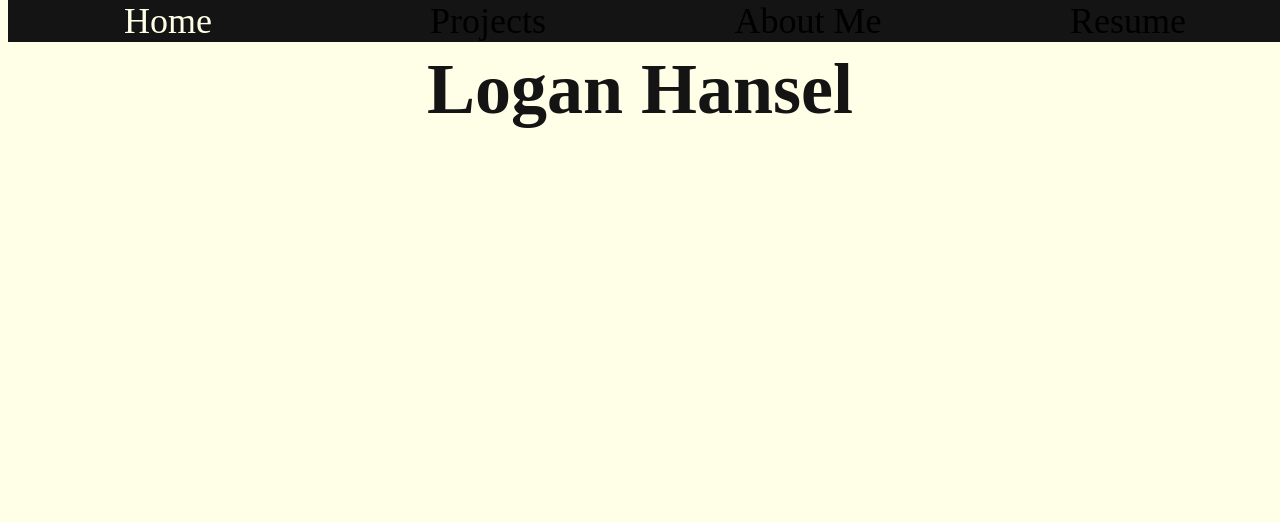
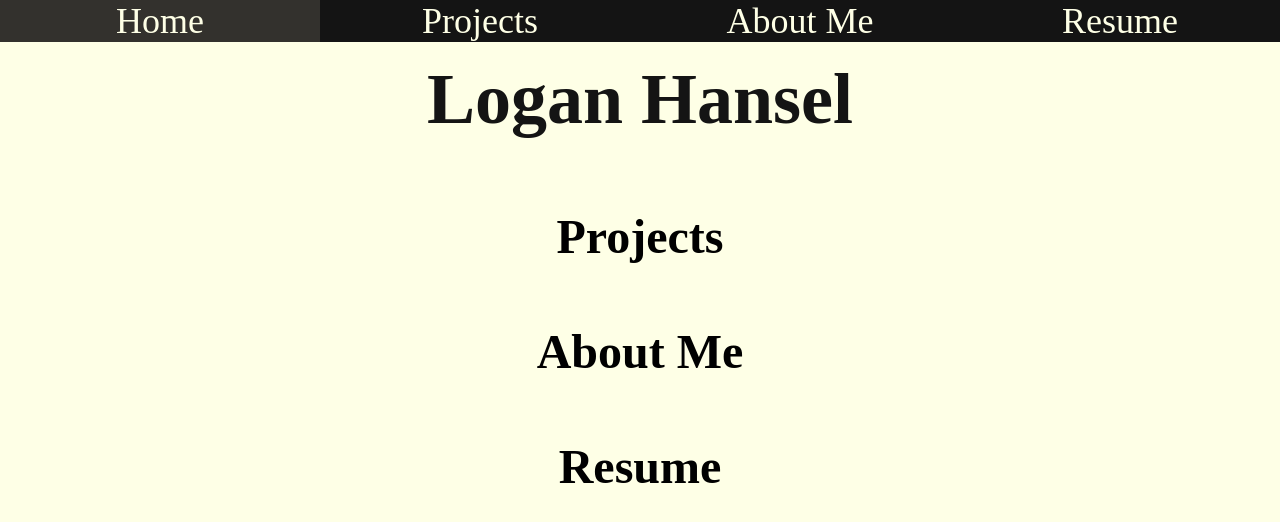
Before and after one commit to loganhansel/my-personal-website, a plain HTML site: page index.html in a window 1280 px wide. Drawn offline with Linux system fonts and the light colour scheme.

Commit message:
Fixed navigation menu, added color change on hover.

```diff
--- a/index.html
+++ b/index.html
@@ -8,12 +8,15 @@
         <div id="main-menu">
             <ul>
                 <li><a href="#main-name">Home</a></li>
-                <li>Projects</li>
-                <li>About Me</li>
-                <li>Resume</li>
+                <li><a href="#projects">Projects</a></li>
+                <li><a href="#about-me">About Me</a></li>
+                <li><a href="#resume">Resume</a></li>
             </ul>
         </div>
         <h1 id="main-name">Logan Hansel</h1>
+        <h2 id="projects">Projects</h2>
+        <h2 id="about-me">About Me</h2>
+        <h2 id="resume">Resume</h2>
         <script src="script.js"></script>
     </body>
 </html>
--- a/style.css
+++ b/style.css
@@ -6,13 +6,21 @@ h1 {
     color: #141414;
 }
 
+h2 {
+    font-size: 48px;
+    text-align: center;
+    padding: 10px;
+}
+
 #main-menu ul {
     position: fixed;
     top: 0;
+    left: 0;
     width: 100%;
     overflow: hidden;
     list-style-type: none;
     background-color: #141414;
+    display: inline-block;
     margin: 0;
     padding: 0;
 }
@@ -30,7 +38,13 @@ h1 {
     color: #feffe6;
 }
 
+#main-menu ul li a:hover {
+    background: #33312d;
+}
+
 #main-name {
     font-size: 72px;
     text-align: center;
+    position: relative;
+    padding: 10px;
 }
```
